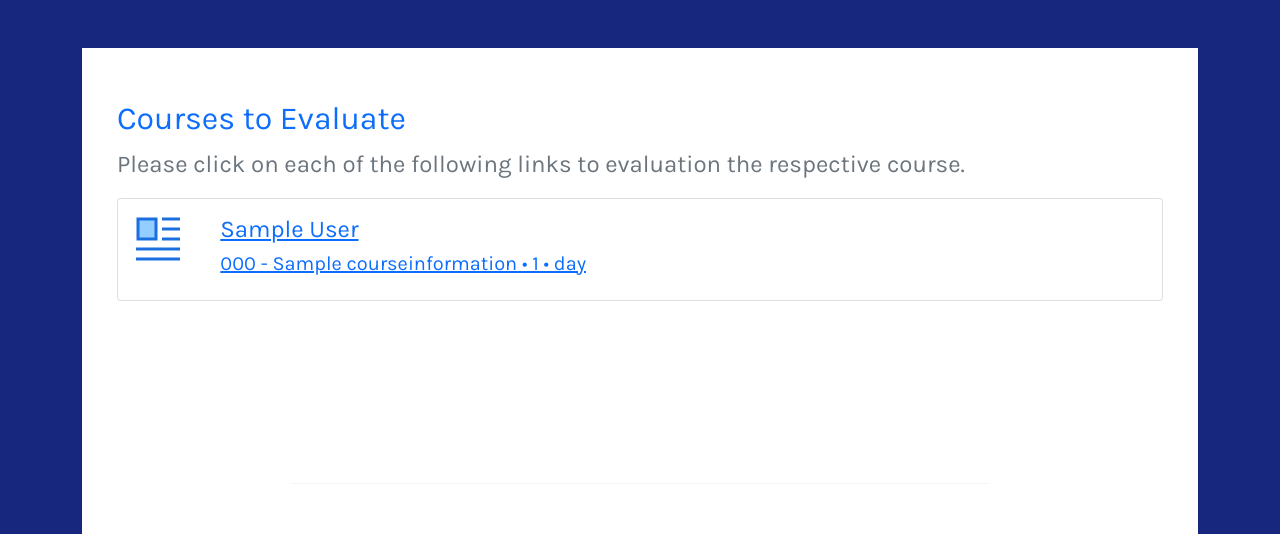
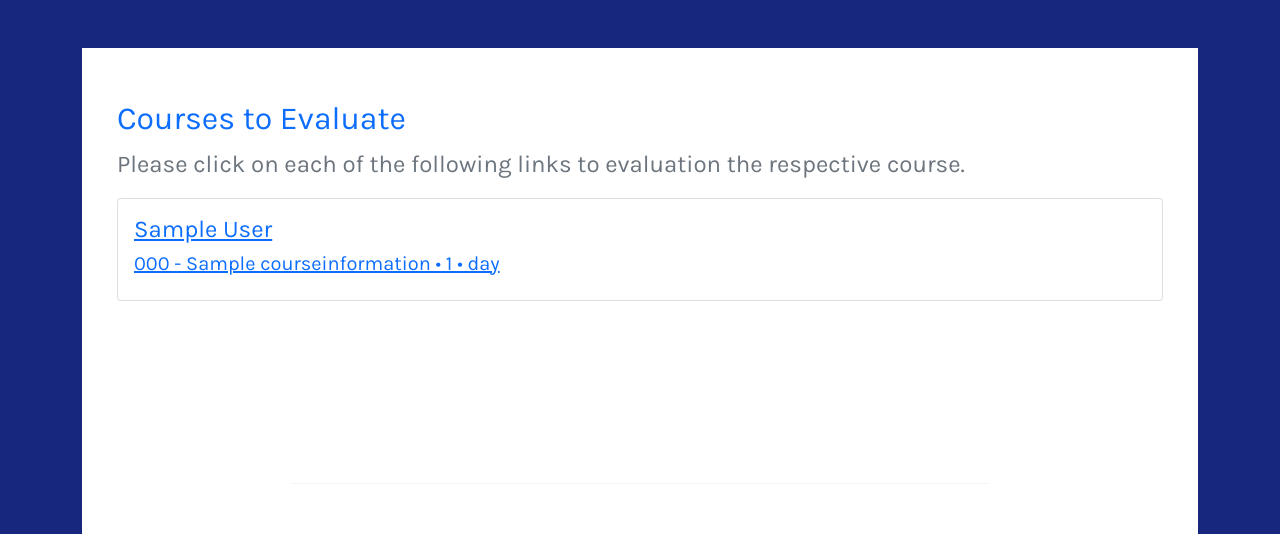
Before and after one commit to raamponsah/QAPD-Platform, a Django app: template core/templates/core/evaluations.html in a window 1280 px wide. Shown: the part 95-629 px from the top of the page. Run offline with Django 4.2, Linux system fonts and the light colour scheme; the template is opened without the code that fills it: values that come from a table or form of the project are taken from there, others are empty; a user stored in the database is signed in; tables that the repository leaves empty hold one stand-in row (values such as "Sample post"); some libraries are stand-ins or nearby versions.

Commit message:
update on: evaluation row ui

```diff
--- a/core/templates/core/evaluations.html
+++ b/core/templates/core/evaluations.html
@@ -16,11 +16,8 @@
     <div class="card  mb-1">
 
   <div class="card-body row">
-   <div class="col-1">
-          <svg style="float:left" xmlns="http://www.w3.org/2000/svg" fill="none" viewBox="0 0 24 24" height="48" width="48"><path stroke="#1b6edf" stroke-width="1.5" d="M14 2H23"></path><path stroke="#1b6edf" stroke-width="1.5" d="M1 22H23"></path><path stroke="#1b6edf" stroke-width="1.5" d="M14 7H23"></path><path stroke="#1b6edf" stroke-width="1.5" d="M14 12H23"></path><path stroke="#1b6edf" stroke-width="1.5" d="M1 17H23"></path><path fill="#92ceff" d="M2 2H11V12H2z"></path><path stroke="#1b6edf" stroke-width="1.5" d="M2 2H11V12H2z"></path></svg>
 
-   </div>
-   <div class="col-10">
+   <div class="">
         <a href="{% url 'evaluation_form' user_id evaluation.id %}">
         <h4>{% get_lecturer_name evaluation.course.lecturer_code %}</h4>
        <h5>{{ evaluation }} • {{ evaluation.course.lecturer_code }} • {{ evaluation.course.course_group }}</h5>
--- a/lecturer_portal/views.py
+++ b/lecturer_portal/views.py
@@ -250,6 +250,7 @@ def lecturer_archived_reports(request):
 def lecturer(request, pk):
     lecturer_profile = LecturerProfile.objects.get(id=pk)
     lecturer_courses = CourseInformation.objects.filter(lecturer_code=lecturer_profile.staff_id)
+
     number_lecturer_courses = CourseInformation.objects.filter(lecturer_code=lecturer_profile.staff_id).count()
     # find total number of students who take the specific course
     evaluations = Evaluation.objects.filter(course__in=lecturer_courses, archived=False).select_related('course')
@@ -257,6 +258,8 @@ def lecturer(request, pk):
                                                                           is_evaluated=True).count()
     # number_of_students_taught = Student.objects.filter(campus=lecturer_courses, program=program).count()
     _reports = Evaluation.objects.all().annotate(submitted=Count(F('evaluation_form')))
+
+
 
     context = {
         'active': 'levm',
```
